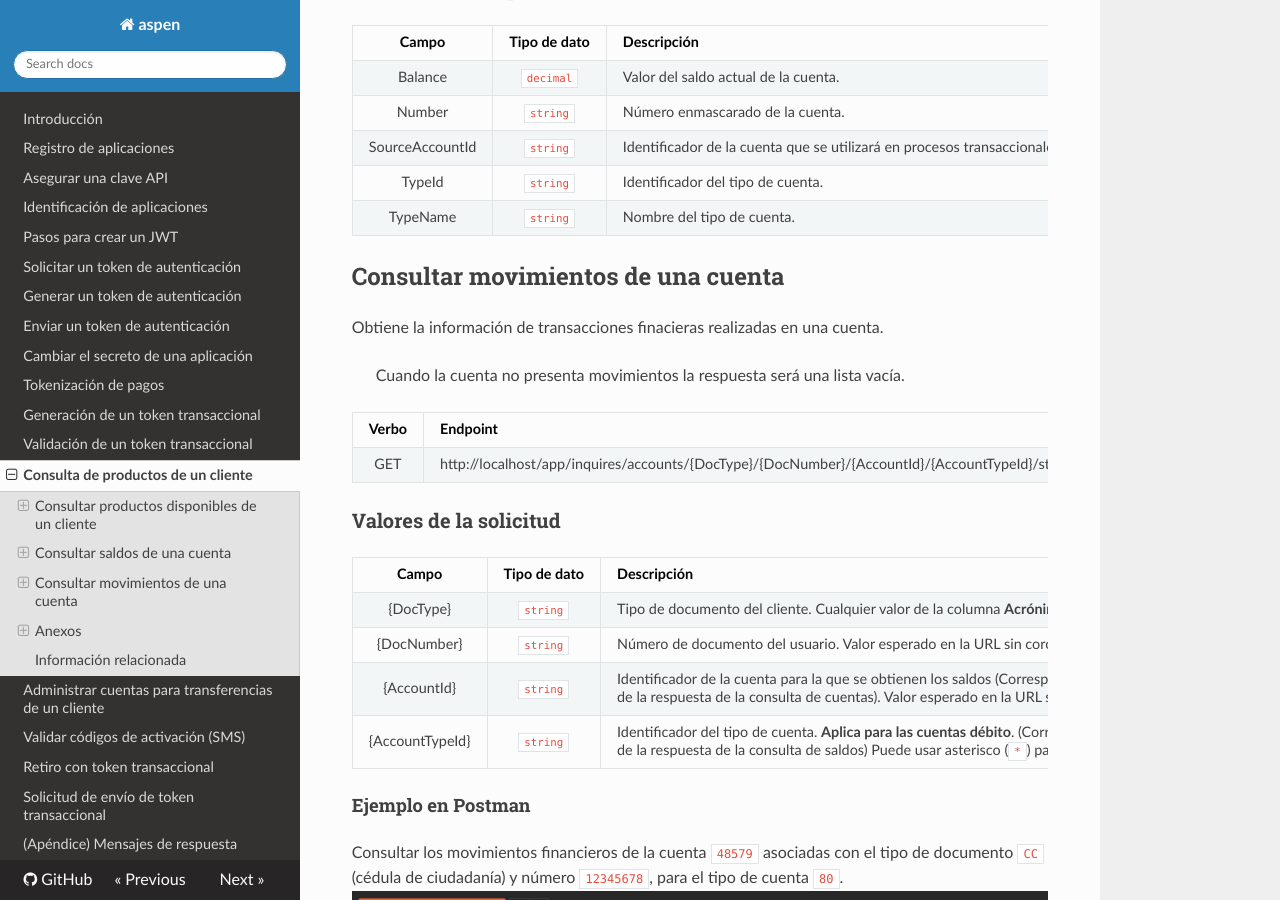
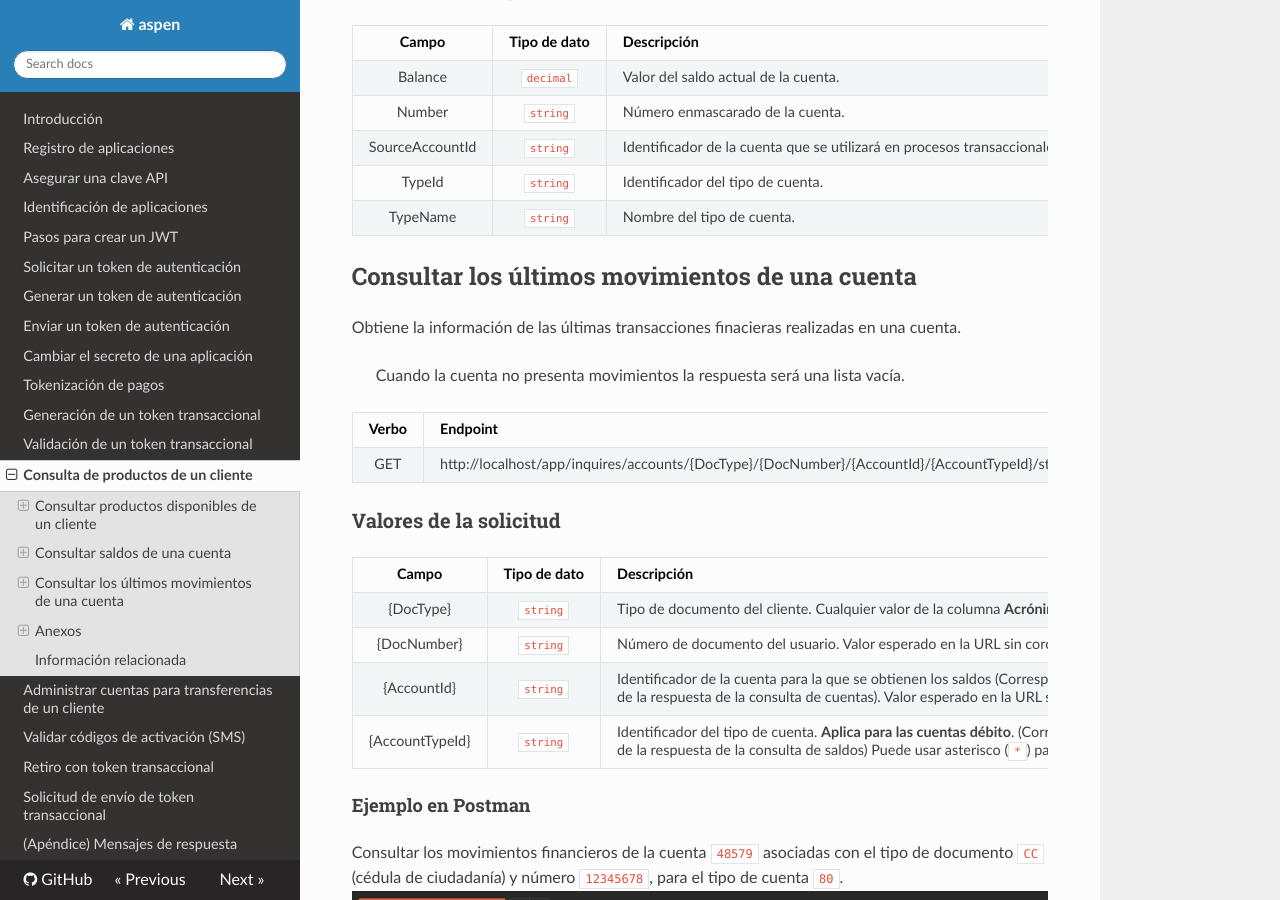
Before and after one commit to menchi2000/Aspen, an MkDocs documentation site: the page built from docs/Inquiries-CustomerAccounts.md, in a window 1280 px wide and 900 px high, scrolled down 4458 px. Built offline with MkDocs 1.6.1, drawn with Linux system fonts in a browser that asks for light colours; nearby versions of some CDN libraries; old or Windows-style settings are respelled for this version of MkDocs.

Commit message:
Update Inquiries-CustomerAccounts.md
Se modifica nombre de consulta de movimientos, para que no se confundan con la consulta de movimientos por rango de fechas.

Att. Carmenza

```diff
--- a/docs/Inquiries-CustomerAccounts.md
+++ b/docs/Inquiries-CustomerAccounts.md
@@ -215,9 +215,9 @@ SourceAccountId | `string` | Identificador de la cuenta que se utilizará en pro
 TypeId | `string` | Identificador del tipo de cuenta.
 TypeName | `string` | Nombre del tipo de cuenta.
 
-## Consultar movimientos de una cuenta
+## Consultar los últimos movimientos de una cuenta
 
-Obtiene la información de transacciones finacieras realizadas en una cuenta.
+Obtiene la información de las últimas transacciones finacieras realizadas en una cuenta.
 
 > Cuando la cuenta no presenta movimientos la respuesta será una lista vacía.
 
```
